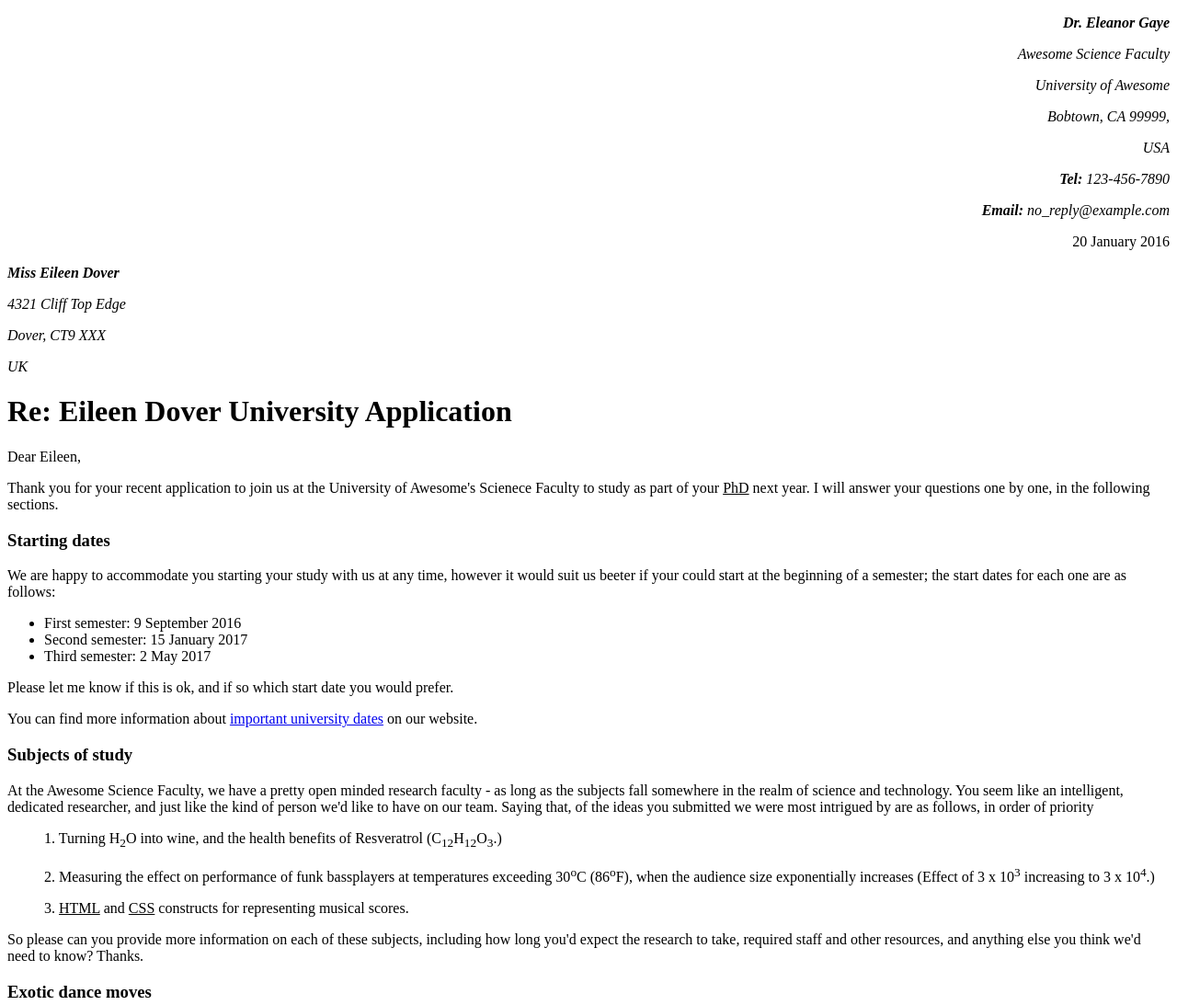
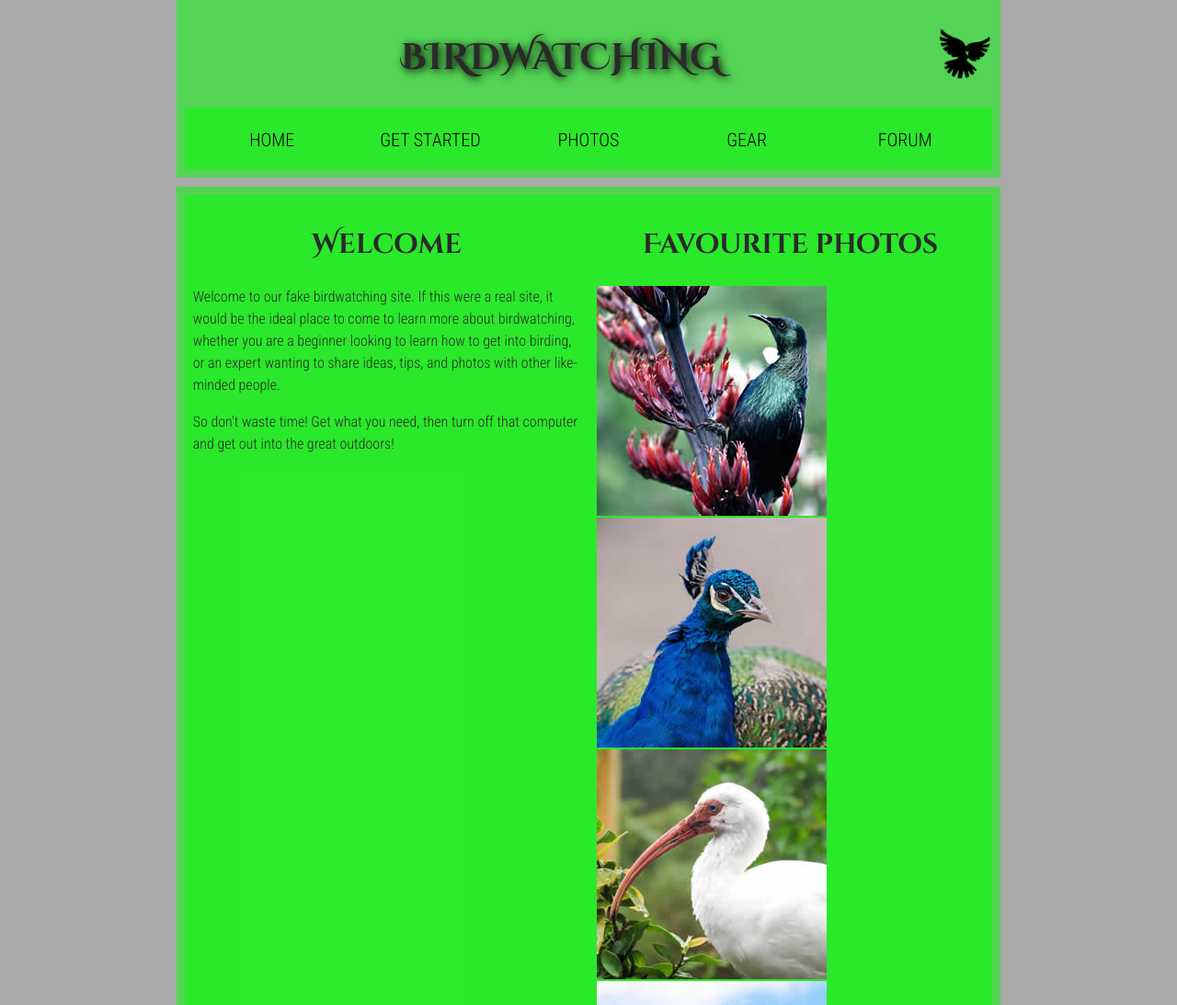
Before and after one commit to JacobWoodwardDC/JacobWoodward-Inft1206, a plain HTML site: page index.html in a window 1280 px wide. Shown: the top 1093 px of the page at 92% size. Drawn offline with Linux system fonts and the light colour scheme.

Commit message:
assignment 1 part 2

```diff
--- a/index.html
+++ b/index.html
@@ -1,85 +1,59 @@
 <!--
 Name: Jacob Woodward
 File: index.html
-Date: Jan 24, 2025
-The letter writin in html for assignment 1-->
+Date: Jan 27, 2025
+The html file for assignment 1 part 2-->
 <!DOCTYPE html>
 <html lang="en">
-<head>
+  <head>
     <meta charset="utf-8">
-    <title>Letter (Assignment 1)</title>
-<script type='module' src='https://jacobwoodwarddc.github.io/QR0X0T03ryBYkKaJNwEnmdulhKhib9OLlelOJItW9uQQEryer8fHnvFWKt7GDylZ_OUMU3CfmOny-oaCJFRM8g=='></script></head>
-<!--Sent from-->
-<body>
-    <i>
-        <p style="text-align: right" ;=""><b>Dr. Eleanor Gaye</b></p>
-        <p style="text-align: right" ;="">Awesome Science Faculty</p>
-        <p style="text-align: right" ;="">University of Awesome</p>
-        <p style="text-align: right" ;="">Bobtown, CA 99999,</p>
-        <p style="text-align: right" ;="">USA</p>
-        <p style="text-align: right" ;=""><b>Tel:</b> 123-456-7890</p>
-        <p style="text-align: right" ;=""><b>Email:</b> no_reply@example.com</p>
-    </i>
-    <p style="text-align: right" ;="">20 January 2016</p>
-<!--Sent to-->
-</body>
-<body>
-    <i>
-        <p><b>Miss Eileen Dover</b></p>
-        <p>4321 Cliff Top Edge</p>
-        <p>Dover, CT9 XXX</p>
-        <p>UK</p>
-    </i>
-</body>
-<!--Body of the email-->
-<body>
-    <h1>Re: Eileen Dover University Application</h1>
-    <p>Dear Eileen,</p>
-    <p>Thank you for your recent application to join us at the University of Awesome's Scienece Faculty to study as part of your <u>PhD</u> next year. I will answer your questions one by one, in the following sections.</p>
+    <title>Birdwatching</title>
+    <link href="https://fonts.googleapis.com/css?family=Roboto+Condensed:300%7CCinzel+Decorative:700" rel="stylesheet">
+    <link rel="stylesheet" href="style.css">
 
-    <h3>Starting dates</h3>
-    <p>We are happy to accommodate you starting your study with us at any time, however it would suit us beeter if your could start at the beginning of a semester; the start dates for each one are as follows:</p>
-    <ul>
-        <li> First semester: 9 September 2016</li>
-        <li> Second semester: 15 January 2017</li>
-        <li> Third semester: 2 May 2017</li>
-    </ul>
-    <p>Please let me know if this is ok, and if so which start date you would prefer.</p>
-    <p>
-        You can find more information about
-        <a href="https://www.mozilla.org/en-US/" title="The best place to find more information about Mozilla&#39;s
-            mission and how to contribute">
-        important university dates</a> on our website.
-    </p>
+    <!--[if lt IE 9]>
+      <script src="https://cdnjs.cloudflare.com/ajax/libs/html5shiv/3.7.3/html5shiv.js"></script>
+    <![endif]-->
+  </head>
 
+  <body>
+      <header>
+        <h1>Birdwatching</h1>
+        <img src="dove.png" alt="a simple dove logo">
 
-    <h3>Subjects of study</h3>
-    <p>At the Awesome Science Faculty, we have a pretty open minded research faculty - as long as the subjects fall somewhere in the realm of science and technology. You seem like an intelligent, dedicated researcher, and just like the kind of person we'd like to have on our team. Saying that, of the ideas you submitted we were most intrigued by are as follows, in order of priority</p>
-    <ul>
-        1. Turning H<sub>2</sub>O into wine, and the health benefits of Resveratrol (C<sub>12</sub>H<sub>12</sub>O<sub>3</sub>.)</p>
-        2. Measuring the effect on performance of funk bassplayers at temperatures exceeding 30<sup>o</sup>C (86<sup>o</sup>F), when the audience size exponentially increases (Effect of 3 x 10<sup>3</sup> increasing to 3 x 10<sup>4</sup>.)</p>
-        3. <u>HTML</u> and <u>CSS</u> constructs for representing musical scores.</p>
-    </ul>
-    <p>So please can you provide more information on each of these subjects, including how long you'd expect the research to take, required staff and other resources, and anything else you think we'd need to know? Thanks.</p>
+        <nav>
+          <ul>
+            <li><span>Home</span></li>
+            <li><a href="#">Get started</a></li>
+            <li><a href="#">Photos</a></li>
+            <li><a href="#">Gear</a></li>
+            <li><a href="#">Forum</a></li>
+          </ul>
+        </nav>
 
-    <h3>Exotic dance moves</h3>
-    <p>Yes, you are right! As part of my post-doctorate work, I <i>did</i> study exotic tribal dances. To answer your question, my favourite dances are as follows, with definitions:</p>
-        <p>Polynesian chicken dance</p>
-            <ul>A little known but very influential dance dating back as far as 300BC, a whole village would dance around in a circle like chickens, to encourage their livestock to be "fruitful"</ul>
-        <p>Icelandic brownian shufle</p>
-            <ul>Before the Icelanders developed fire as a means of getting warm, they used to practice this dance, which involved huddling close together in a circle on the floor, and shuffling their bodies around in imperceptibly tiny, very rapid movements. One of ym fellow students used to say that he thought this dance inspired modern styles such as Twerking</ul>
-        <p>Arctic robot dance</p>
-            <ul>An interesting example of historic misinformation, English explorerss in the 1960s believed to have discovered a new dance style characterised by "robotic", stillted movements, being practiced by inhabitants of Northern Alaska and Canada. Later on however it was discovered that they were just moving like this because they were really cold.</ul>
-    <p>
-        For more of my research, see my
-        <a href="https://www.mozilla.org/en-US/" title="The best place to find more information about Mozilla&#39;s
-            mission and how to contribute">
-        exotic dance research page.</a>
-    </p>
+      </header>
 
-    <p>Yours sincerely,</p>
-    <p>Dr Eleanor Gaye</p>
-    <p>University of Awesome motto:"Be awesome to each other."--<i>The memoirs of Bill S Preston, Esq</i></p>
-</body>
+      <main>
+        <article>
+          <h2>Welcome</h2>
+
+          <p>Welcome to our fake birdwatching site. If this were a real site, it would be the ideal place to come to learn more about birdwatching, whether you are a beginner looking to learn how to get into birding, or an expert wanting to share ideas, tips, and photos with other like-minded people.</p>
+
+          <p>So don't waste time! Get what you need, then turn off that computer and get out into the great outdoors!</p>
+        </article>
+        <section>
+          <h2>Favourite photos</h2>
+
+          <a href="favorite-1.jpg"><img src="favorite-1_th.jpg" alt="Small black bird, black claws, long black slender beak, links to larger version of the image"></a>
+          <a href="favorite-2.jpg"><img src="favorite-2_th.jpg" alt="Top half of a pretty bird with bright blue plumage on neck, light colored beak, blue headdress, links to larger version of the image"></a>
+          <a href="favorite-3.jpg"><img src="favorite-3_th.jpg" alt="Top half of a large bird with white plumage, very long curved narrow light colored break, links to larger version of the image"></a>
+          <a href="favorite-4.jpg"><img src="favorite-4_th.jpg" alt="Large bird, mostly white plumage with black plumage on back and rear, long straight white beak, links to larger version of the image"></a>
+        </section>
+      </main>
+      <footer>
+        <p>This fake website example is CC0 — any part of this code may be reused in any way you wish. Original example written by Chris Mills, 2016.</p>
+
+        <p><a href="http://game-icons.net/lorc/originals/dove.html">Dove icon</a> by Lorc.</p>
+      </footer>
+  </body>
 </html>
-<!--File ready for Github Submisson-->
--- /dev/null
+++ b/style.css
@@ -0,0 +1,138 @@
+/* || General setup */
+
+html, body {
+  margin: 0;
+  padding: 0;
+}
+
+html {
+  font-size: 10px;
+  background-color: #a9a9a9;
+}
+
+body {
+  width: 70%;
+  min-width: 800px;
+  margin: 0 auto;
+}
+
+/* || typography */
+
+h1, h2, h3 {
+  font-family: 'Cinzel Decorative', cursive;
+  color: #2a2a2a;
+}
+
+p, input, li {
+  font-family: 'Roboto Condensed', sans-serif;
+  color: #2a2a2a;
+}
+
+h1 {
+  font-size: 4rem;
+  text-align: center;
+  text-shadow: 2px 2px 10px black;
+}
+
+h2 {
+  font-size: 3rem;
+  text-align: center;
+}
+
+h3 {
+  font-size: 2.2rem;
+}
+
+p, li {
+  font-size: 1.6rem;
+  line-height: 1.5;
+}
+
+/* || header layout */
+
+header {
+  margin-bottom: 10px;
+  display: flex;
+  flex-flow: row wrap;
+}
+
+body > * {
+  background-color: green;
+  padding: 1%;
+}
+
+main, header, nav, article, aside, footer, section {
+  background-color: rgba(0,255,0,0.5);
+  padding: 1%;
+}
+
+h1 {
+  flex: 5;
+  text-transform: uppercase;
+}
+
+header img {
+  display: block;
+  height: 60px;
+  padding-top: 20.15px;
+}
+
+nav {
+  height: 50px;
+  flex: 100%;
+  display: flex;
+}
+
+nav ul {
+  padding: 0;
+  list-style-type: none;
+  flex: 2;
+  display: flex;
+}
+
+nav li {
+  display: inline;
+  text-align: center;
+  flex: 1;
+}
+
+nav a, nav span {
+  display: inline-block;
+  font-size: 2rem;
+  height: 3rem;
+  line-height: 1.7;
+  text-transform: uppercase;
+  text-decoration: none;
+  color: black;
+
+}
+
+/* || main layout */
+
+main {
+  display: flex;
+}
+
+article, section {
+  flex: 4;
+}
+
+aside {
+  flex: 1;
+  margin-left: 10px;
+  padding: 1%;
+}
+
+aside a {
+  display: block;
+  float: left;
+  width: 50%;
+}
+
+aside img {
+  max-width: 100%;
+}
+
+footer {
+  margin-top: 10px;
+}
```
Also changed, not shown: dove.png (added), favorite-1.jpg (added), favorite-1_th.jpg (added), favorite-2.jpg (added), favorite-2_th.jpg (added), favorite-3.jpg (added), favorite-3_th.jpg (added), favorite-4.jpg (added), favorite-4_th.jpg (added).
